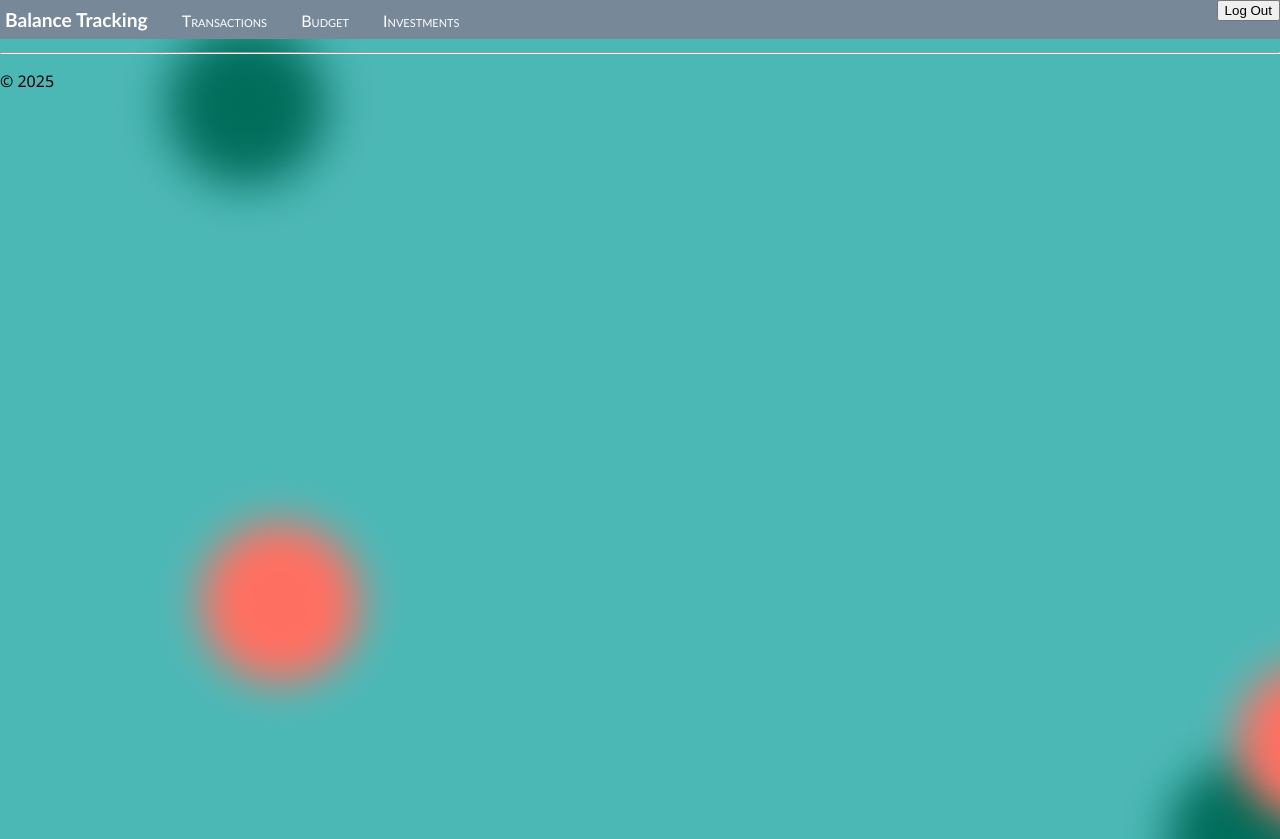
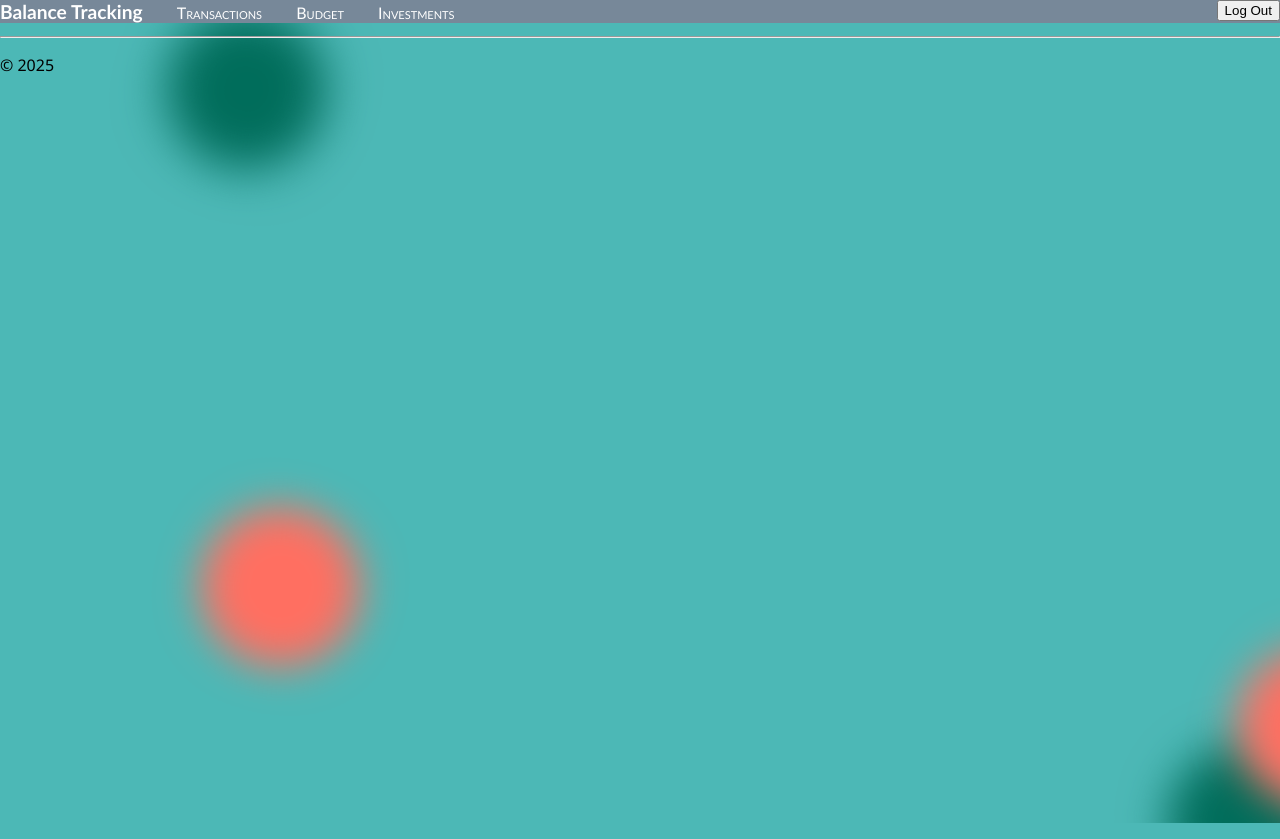
Before and after one commit to Chadis16/Finance-App, a Python web app: template templates/Investments.html in a window 1280 px wide. Run offline with Jinja, Linux system fonts and the light colour scheme; the template is opened without the code that fills it, so the values that code supplies are empty.

Commit message:
Update site.css

```diff
--- a/static/site.css
+++ b/static/site.css
@@ -139,7 +139,6 @@ html {
     font-size: 1em;
     font-family: 'Trebuchet MS', 'Lucida Sans Unicode', 'Lucida Grande', 'Lucida Sans',Arial, sans-serif;
     color: white;
-    padding: 8px 5px 8px 5px;
 }
 
 .navbar a {
```
